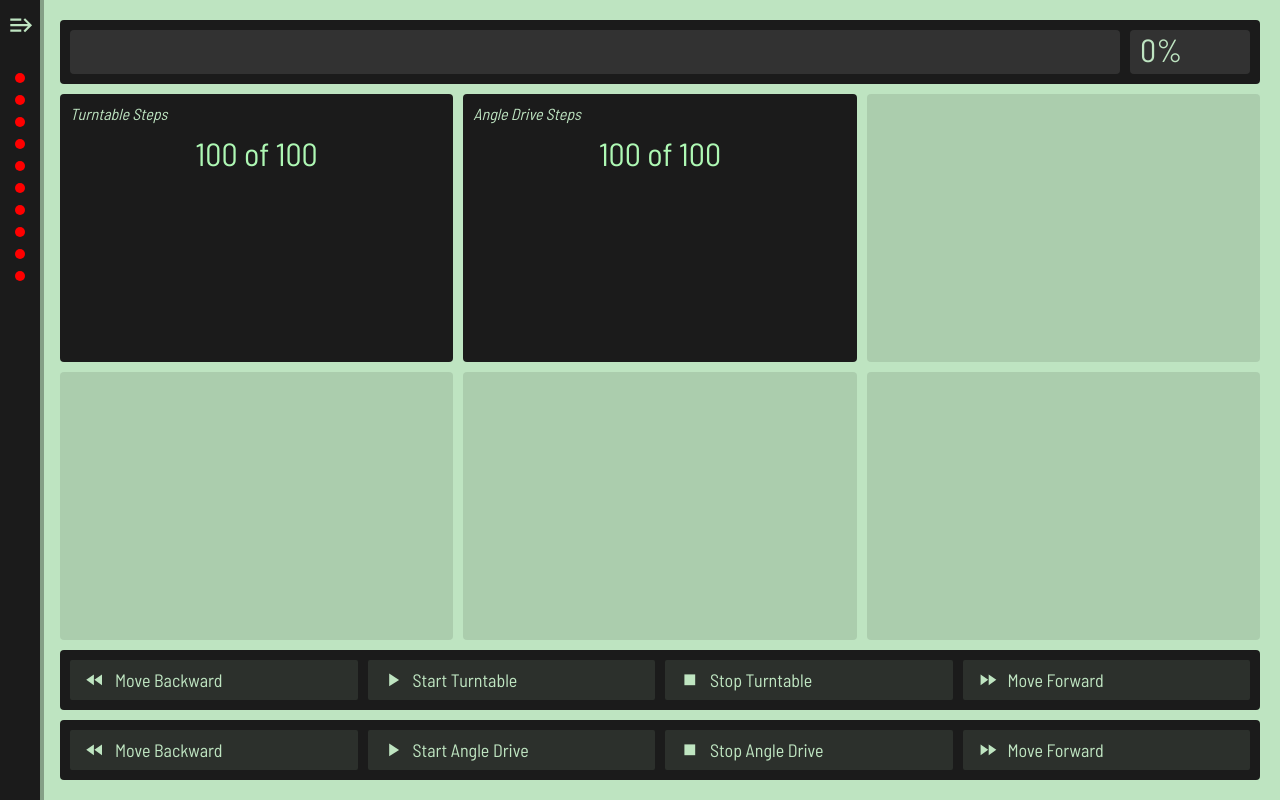
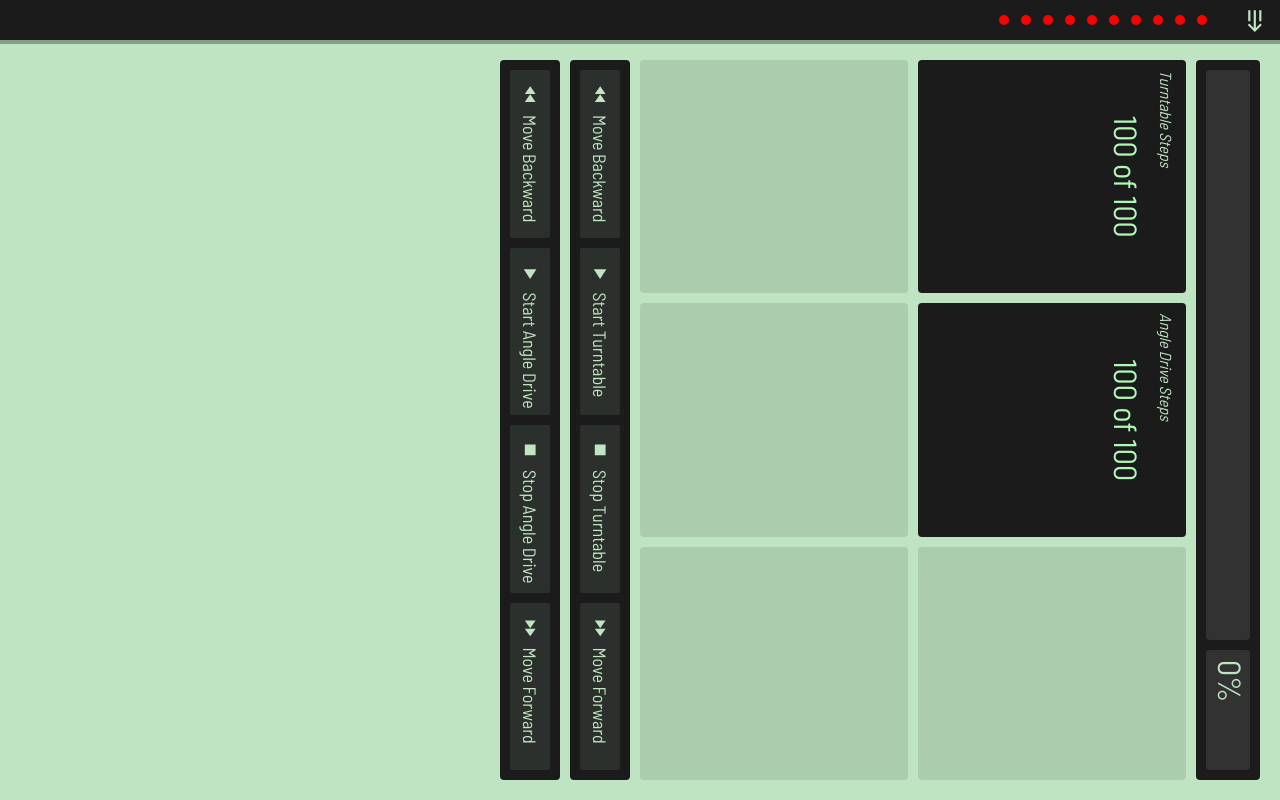
Before and after one commit to foxeyes/photoremote, a website: page ui/index.html in a window 1280 px wide. Drawn offline with Linux system fonts and the light colour scheme.

```diff
--- a/ui/css/styles.css
+++ b/ui/css/styles.css
@@ -11,4 +11,18 @@
 
   color: var(--color);
   background-color: var(--bg-color);
+
+  overflow: hidden;
 }
+
+rotate-content {
+  position: absolute;
+  display: block;
+  overflow: auto;
+  height: 100vw;
+  width: 100vh;
+  top: -100vw;
+  left: 0;
+  transform: rotate(90deg);
+  transform-origin: bottom left;
+}
--- a/ui/index.html
+++ b/ui/index.html
@@ -2,7 +2,7 @@
 <html lang="en">
 <head>
   <meta charset="UTF-8">
-  <meta name="viewport" content="width=device-width, initial-scale=1.0">
+  <meta name="viewport" content="width=device-width, initial-scale=2.0">
   <meta http-equiv="X-UA-Compatible" content="ie=edge">
   <title>GLOW</title>
   <link rel="stylesheet" href="css/styles.css">
@@ -10,6 +10,8 @@
   <script src="app/index/app-index.js"></script>
 </head>
 <body>
-  <app-index></app-index>
+  <rotate-content>
+    <app-index></app-index>
+  </rotate-content>
 </body>
 </html>
```
Also changed, not shown: 2 other files.
